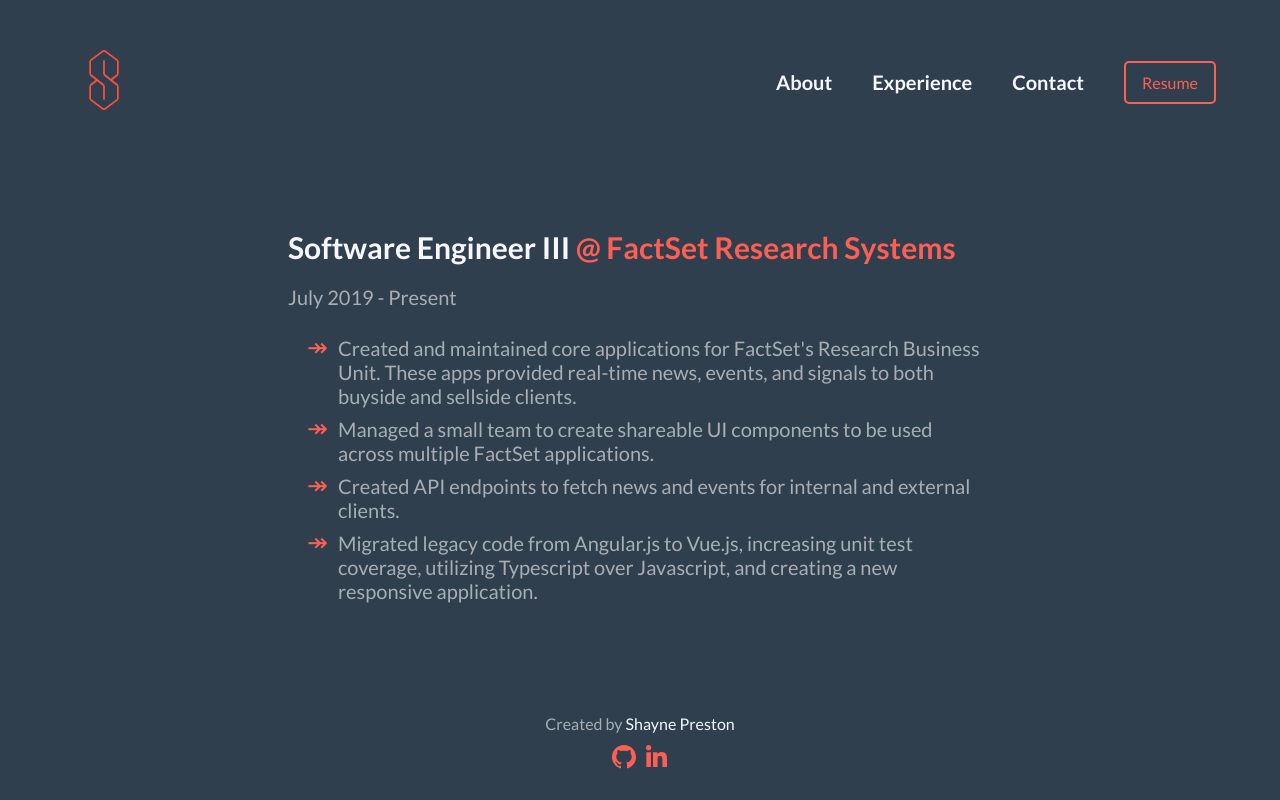
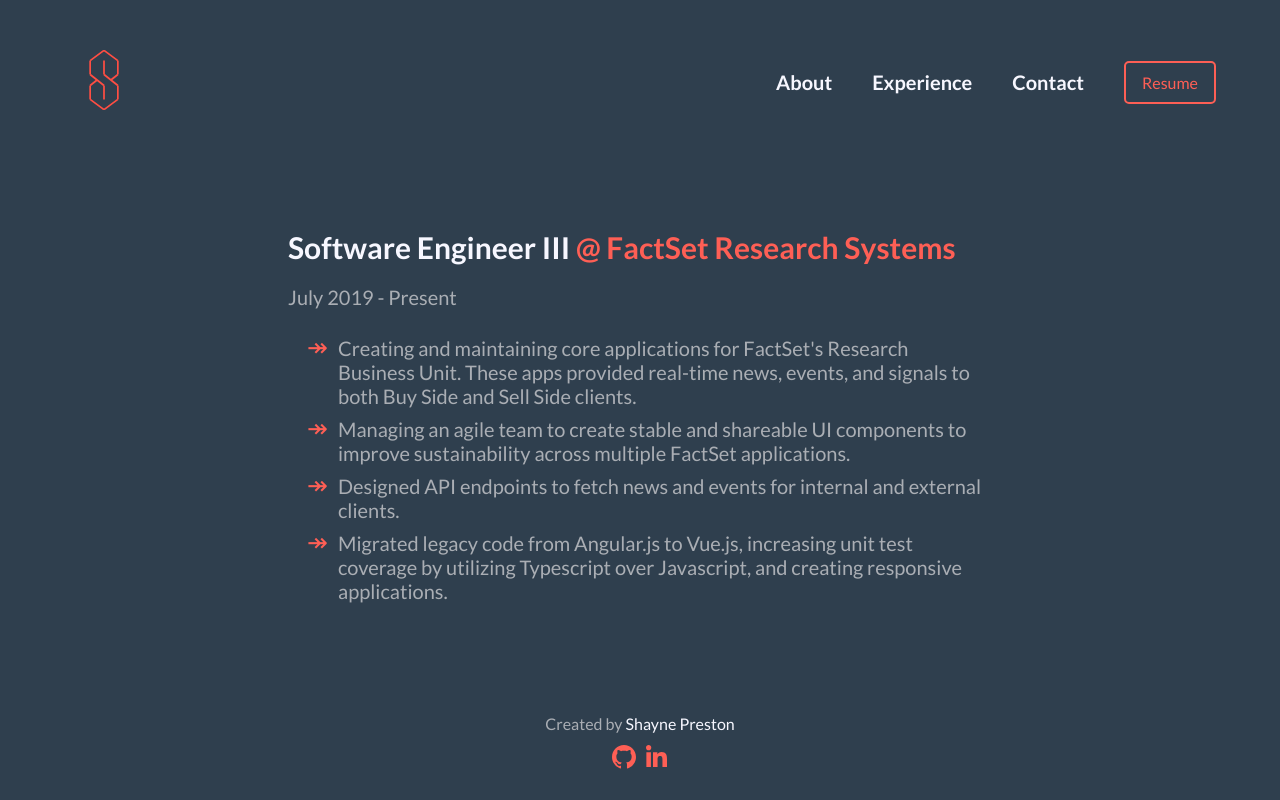
Before and after one commit to prests/portfolio, a Vue app: page /experience in a window 1280 px wide. Built offline with nearby package versions, Linux system fonts and the light colour scheme.

Commit message:
chore(resume): update experience

```diff
--- a/src/views/experience/Experience.vue
+++ b/src/views/experience/Experience.vue
@@ -12,24 +12,24 @@
     <div :class="$style.jobDescription">
       <ul>
         <li>
-          Created and maintained core applications
+          Creating and maintaining core applications
           for FactSet&#39;s Research Business Unit&#46;
           These apps provided real-time news&#44; events&#44;
-          and signals to both buyside and sellside clients&#46;
+          and signals to both Buy Side and Sell Side clients&#46;
         </li>
         <li>
-          Managed a small team to create shareable UI components
-          to be used across multiple FactSet applications&#46;
+          Managing an agile team to create stable and shareable UI components
+          to improve sustainability across multiple FactSet applications&#46;
         </li>
         <li>
-          Created API endpoints to fetch news and events
+          Designed API endpoints to fetch news and events
           for internal and external clients&#46;
         </li>
         <li>
           Migrated legacy code from Angular.js to Vue.js&#44;
-          increasing unit test coverage&#44;
+          increasing unit test coverage by
           utilizing Typescript over Javascript&#44;
-          and creating a new responsive application&#46;
+          and creating responsive applications&#46;
         </li>
       </ul>
     </div>
```
Also changed, not shown: 1 other file (tests, documents, lock files or other folders).
